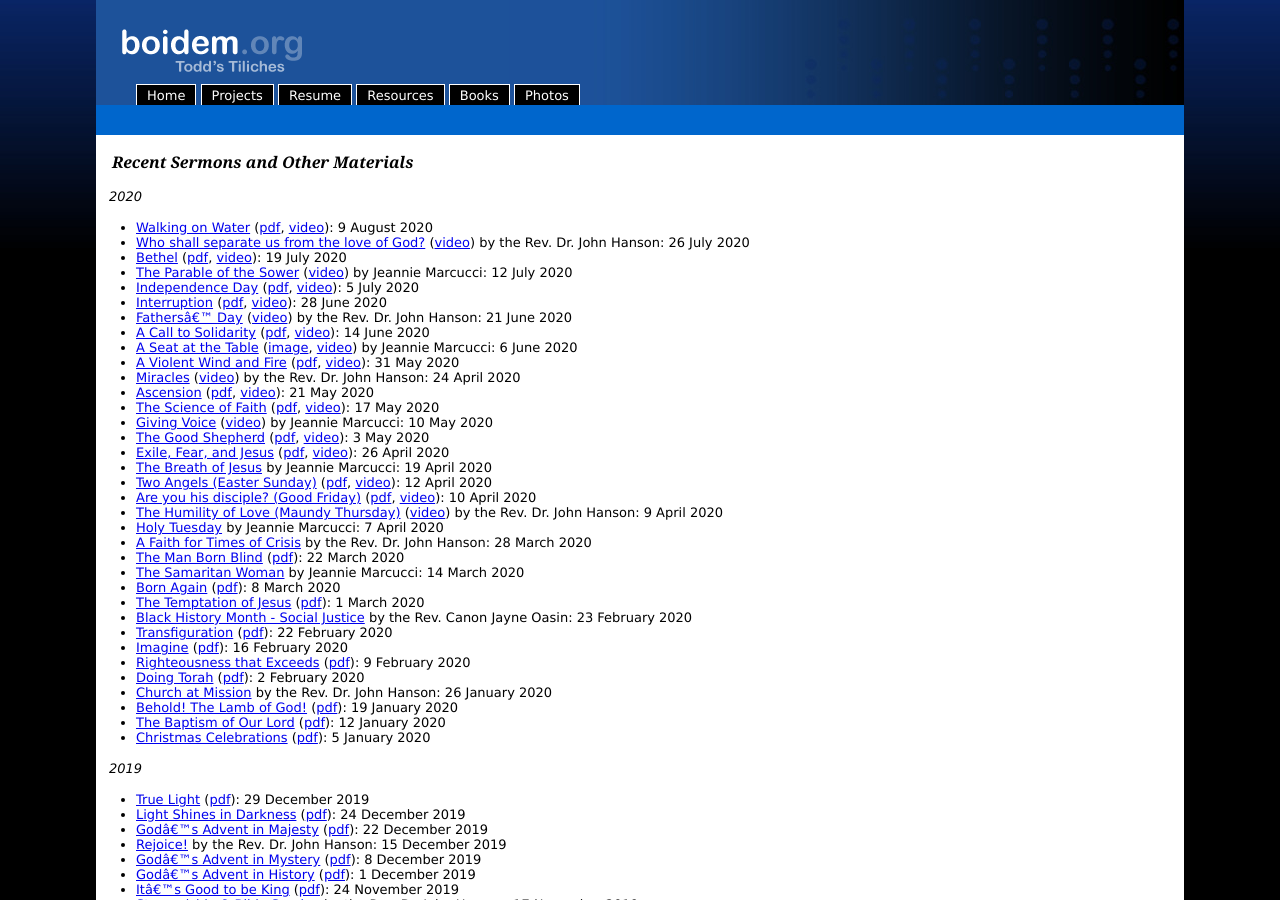
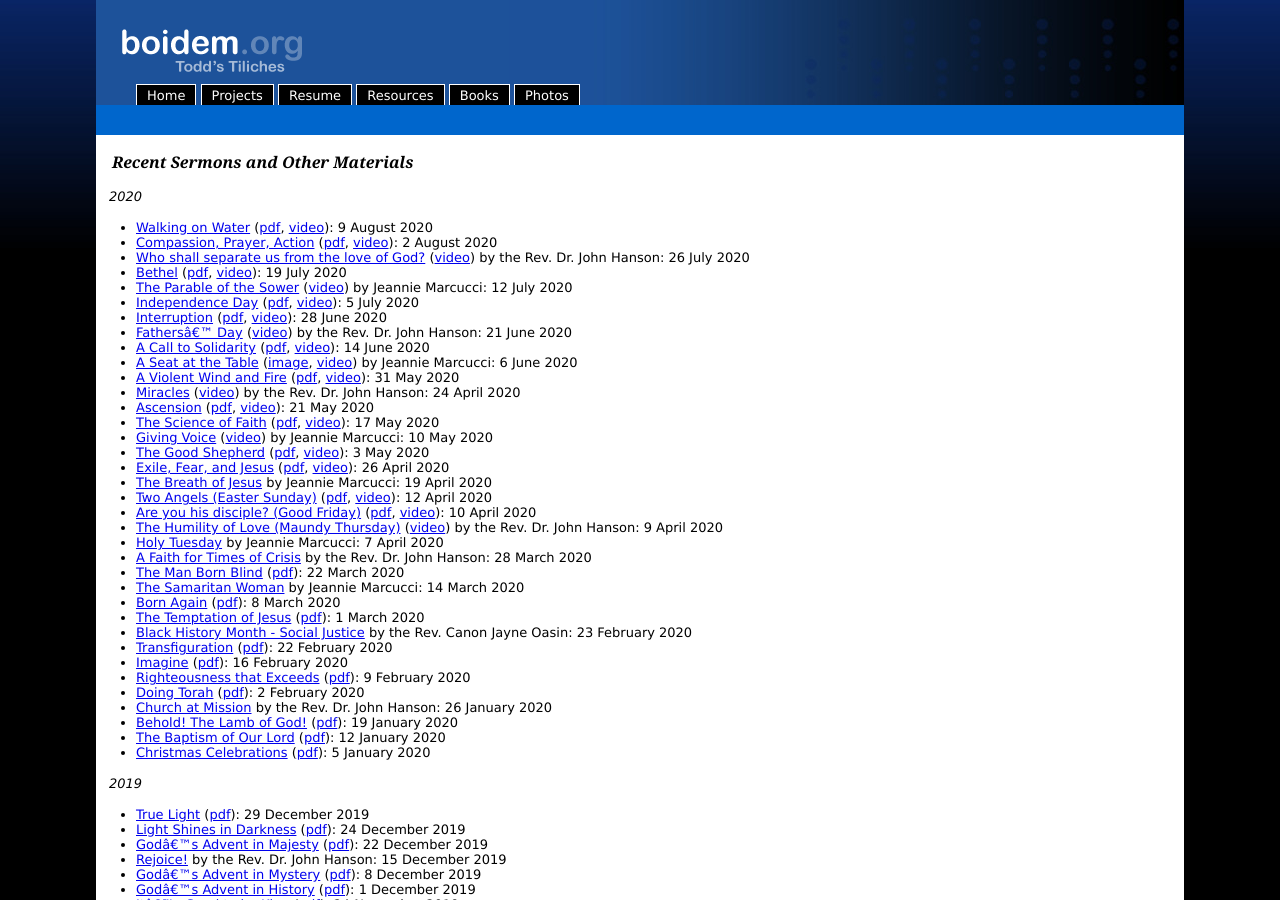
Before and after one commit to toddfoster/toddfoster.github.com, a Jekyll site: the page built from projects.md, in a window 1280 px wide and 900 px high. Built offline with Jekyll 4.4.1, drawn with Linux system fonts in a browser that asks for light colours.

Commit message:
sermon restore lost

```diff
--- a/projects.md
+++ b/projects.md
@@ -8,6 +8,7 @@ Recent Sermons and Other Materials
 
 *2020*
 * [Walking on Water](http://cdn.boidem.org/2020/sermons/StT20200809.mp3) ([pdf](http://cdn.boidem.org/2020/sermons/Proper14-20200809.pdf), [video](https://vimeo.com/445918707#t=17m26s)): 9 August 2020
+* [Compassion, Prayer, Action](http://cdn.boidem.org/2020/sermons/StT20200802.mp3) ([pdf](http://cdn.boidem.org/2020/sermons/Proper13-20200802.pdf), [video](https://vimeo.com/443864713#t=825s)): 2 August 2020
 * [Who shall separate us from the love of God?](http://cdn.boidem.org/2020/sermons/StT20200726-JH.mp3) ([video](https://vimeo.com/441667870#t=1009s)) by the Rev. Dr. John Hanson: 26 July 2020
 * [Bethel](http://cdn.boidem.org/2020/sermons/StT20200719.mp3) ([pdf](http://cdn.boidem.org/2020/sermons/Proper11-20200719.pdf), [video](https://vimeo.com/439642251#t=1053s)): 19 July 2020
 * [The Parable of the Sower](http://cdn.boidem.org/2020/sermons/StT20200712-JM.mp3) ([video](https://vimeo.com/437501142)) by Jeannie Marcucci: 12 July 2020
```
